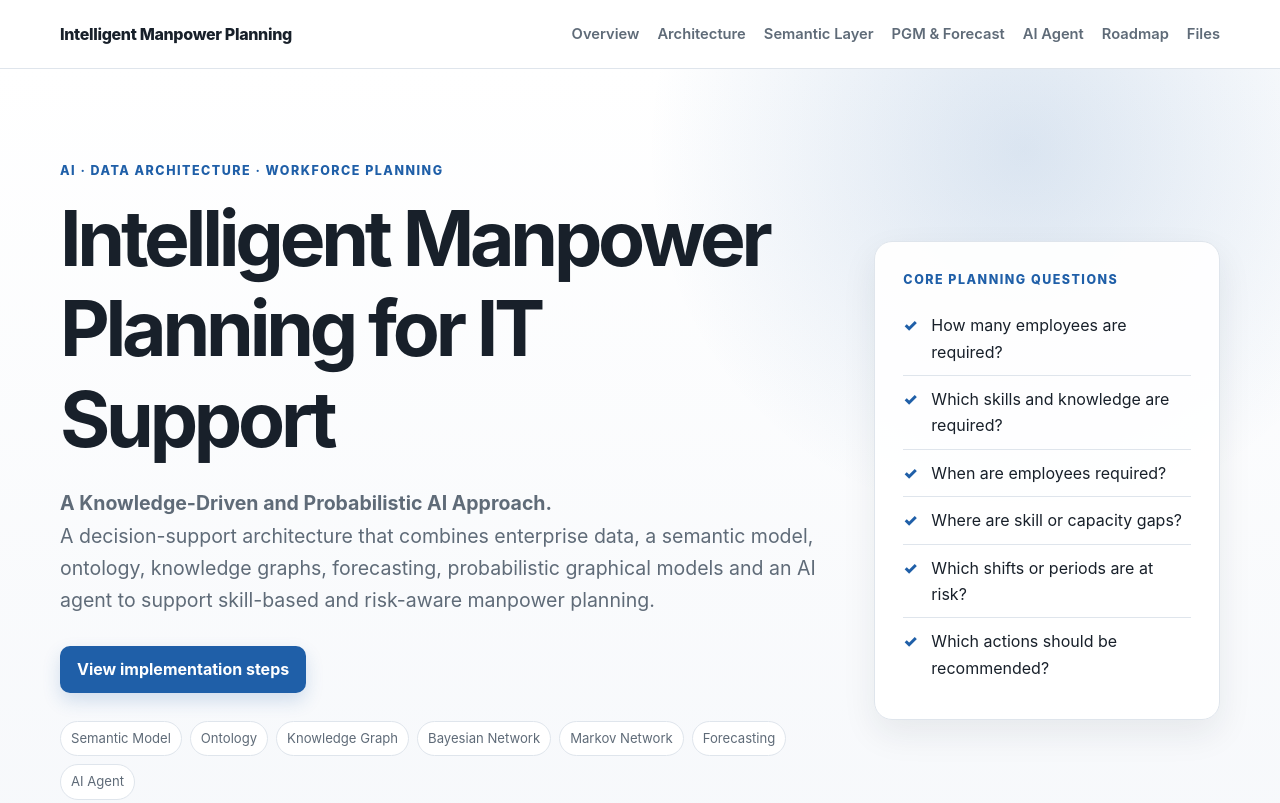
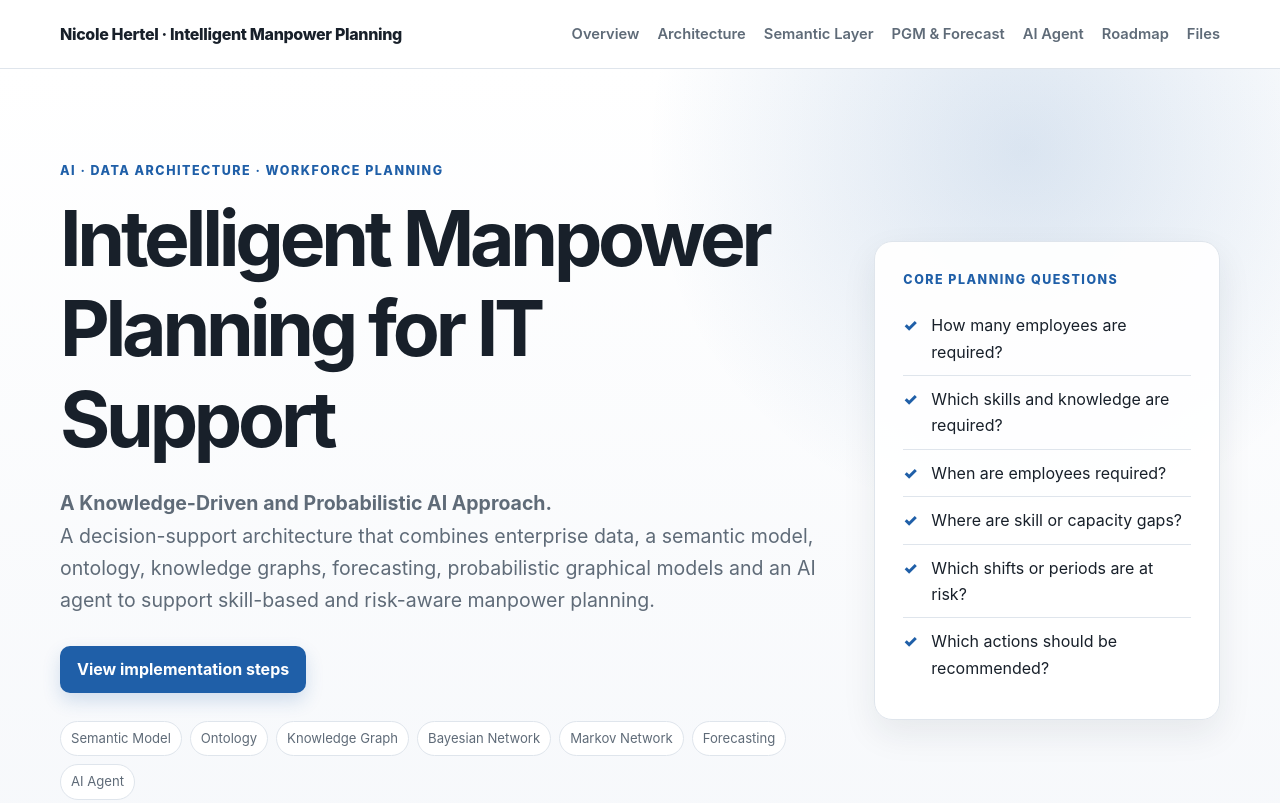
Before and after one commit to herteln/Intelligent-Manpower-Planning, a plain HTML site: page index.html in a window 1280 px wide. Shown: the top 803 px of the page. Drawn offline with Linux system fonts and the light colour scheme.

Commit message:
Update title and brand name in index.html

```diff
--- a/index.html
+++ b/index.html
@@ -10,14 +10,14 @@
 
   <meta name="author" content="Nicole Hertel-Pirner">
 
-  <title>Intelligent Manpower Planning for IT Support</title>
+  <title>Intelligent Manpower Planning for IT Support | Nicole Hertel</title>
   <link rel="stylesheet" href="styles.css">
 </head>
 
 <body>
   <header class="site-header">
     <div class="container nav-wrap">
-      <a class="brand" href="#top">Intelligent Manpower Planning</a>
+      <a class="brand" href="#top">Nicole Hertel · Intelligent Manpower Planning</a>
       <nav class="nav" aria-label="Primary navigation">
         <a href="#overview">Overview</a>
         <a href="#architecture">Architecture</a>
```
